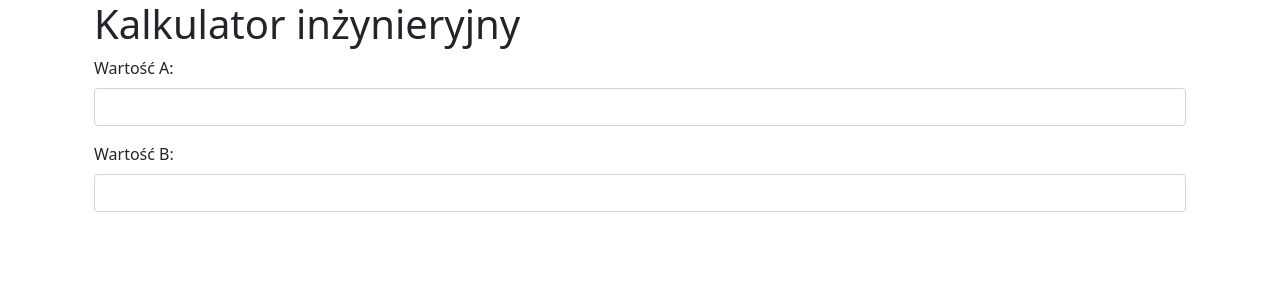
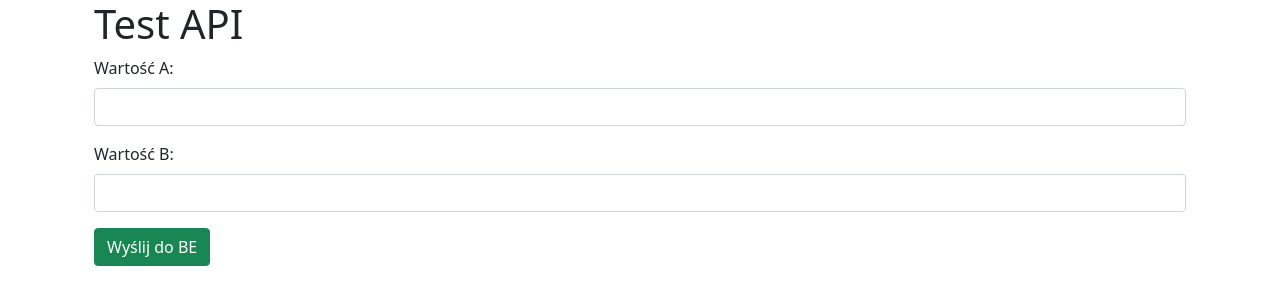
Before and after one commit to wowvaqa/engclcfe, a React (Create React App) app: page / in a window 1280 px wide. Shown: the top 304 px of the page. Built offline with nearby package versions, Linux system fonts and the light colour scheme.

Commit message:
ADD: Button

```diff
--- a/src/views/HomeView.js
+++ b/src/views/HomeView.js
@@ -1,11 +1,11 @@
 import React from "react";
-import { Container, Form } from "react-bootstrap";
+import { Container, Form, Button } from "react-bootstrap";
 
 const HomeView = () => {
     return (
         <>
             <Container>
-                <h1>Kalkulator inżynieryjny</h1>
+                <h1>Test API</h1>
             </Container>
 
             <Container>
@@ -27,7 +27,15 @@ const HomeView = () => {
                 <Form.Control type="text" />
               </Form.Group>
                 </Form>
+                <Button
+                  variant="success"
+                  type="button"
+                  className="btn btn-primary"
+                >
+                  Wyślij do BE
+                </Button>
             </Container>
+
         </>
     )
 }
```
